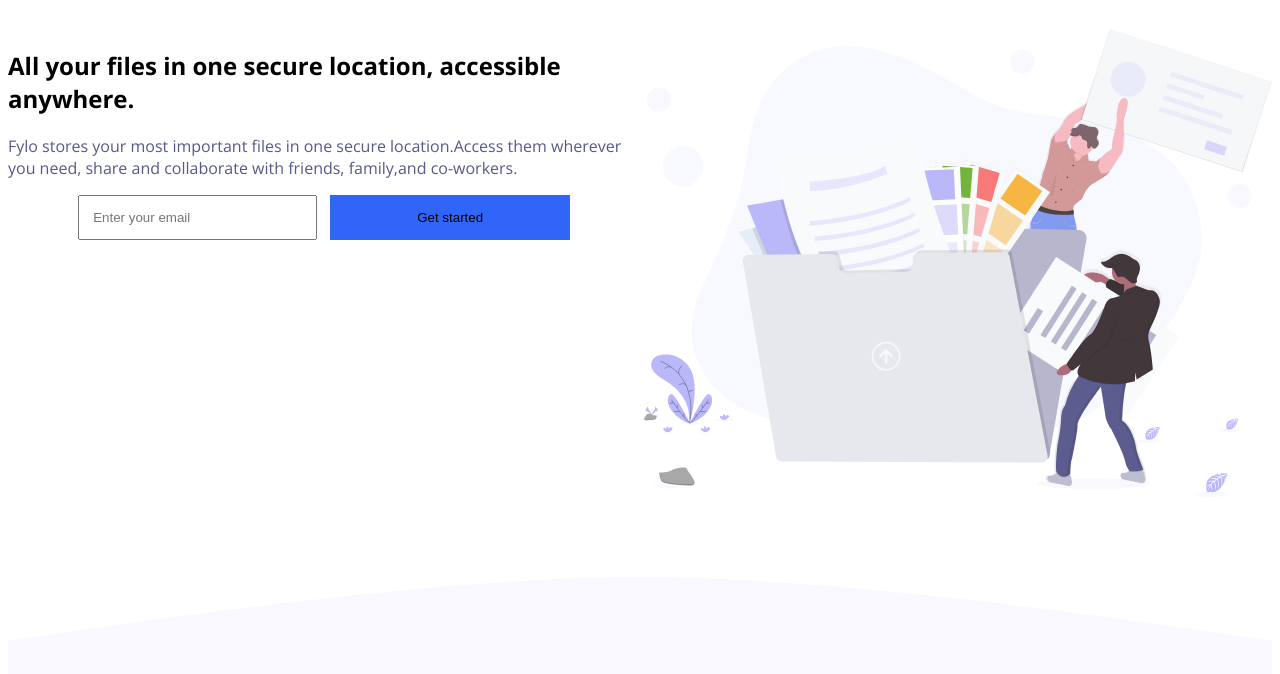
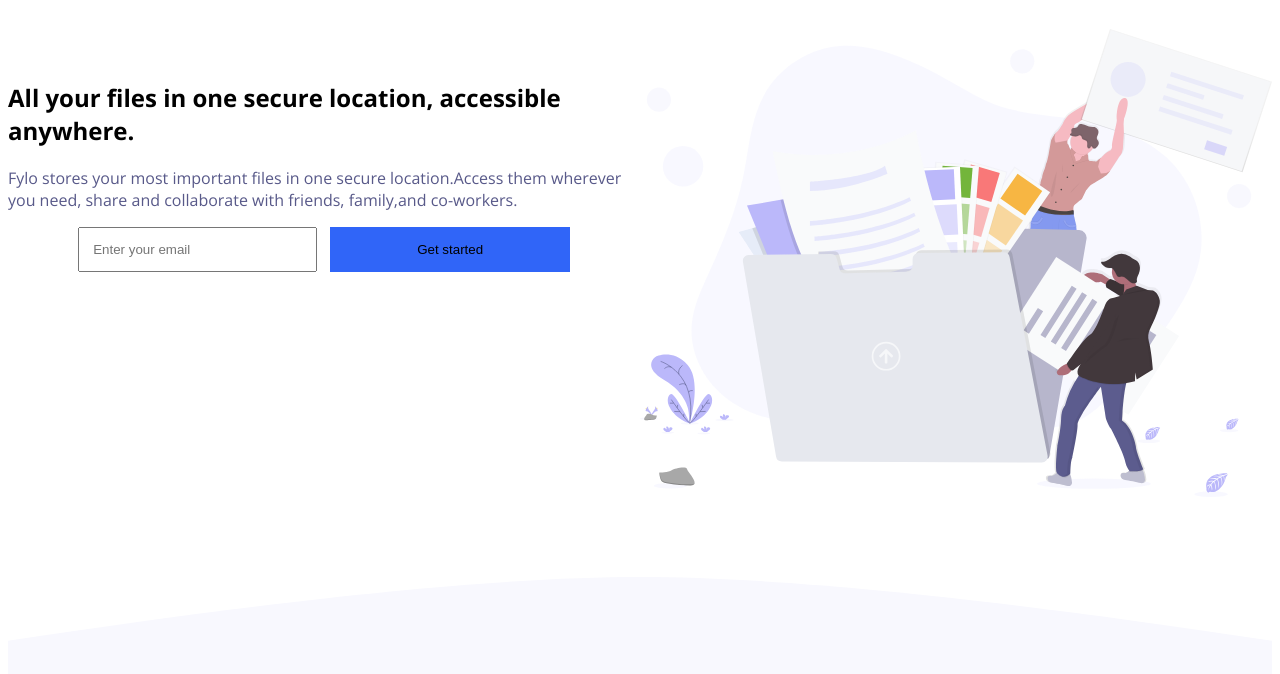
Before and after one commit to gayathri1970/fylo, a plain HTML site: page index.html in a window 1280 px wide. Shown: the part 96-770 px from the top of the page. Drawn offline with nearby package versions, Linux system fonts and the light colour scheme.

Commit message:
edited a text

```diff
--- a/index.html
+++ b/index.html
@@ -53,7 +53,7 @@
     <div class="container-flex">
       <div class="box">
         <img src="./images/illustration-1.svg" alt="image like secure storage ">
-        <div><h2> All your files in one secure location, accessible anywhere.</h2>
+        <div class="space" ><h2> All your files in one secure location, accessible anywhere.</h2>
         <p> Fylo stores your most important files in one secure location.Access them wherever you need, share and collaborate with friends, family,and co-workers.</p>
         <div class="inputs">
            <input type="text" placeholder="Enter your email" >
--- a/styles.css
+++ b/styles.css
@@ -8,6 +8,7 @@ body{
 p{
     font-size: 16px;
 }
+
 h2.h4,h5{
     font-weight:700 ;
 }
@@ -200,6 +201,9 @@ button:hover{
         /* border-bottom: 50px solid rgba(248,248,254,255) ;    */
         padding: 0;
     }
+    .space{
+        margin-top: 2em;
+    }
     .box {
         display: flex;
         flex-direction: row;
```
